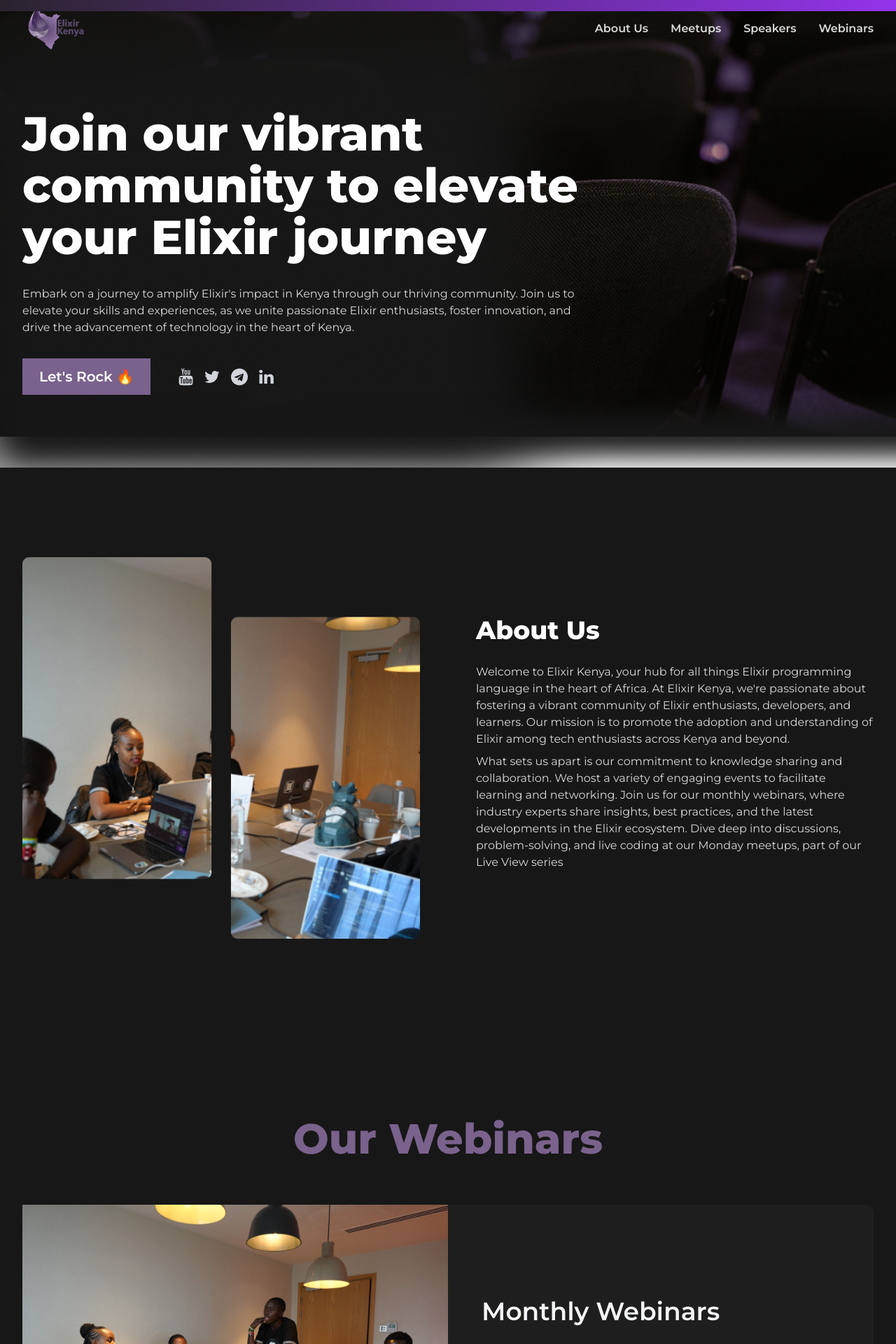
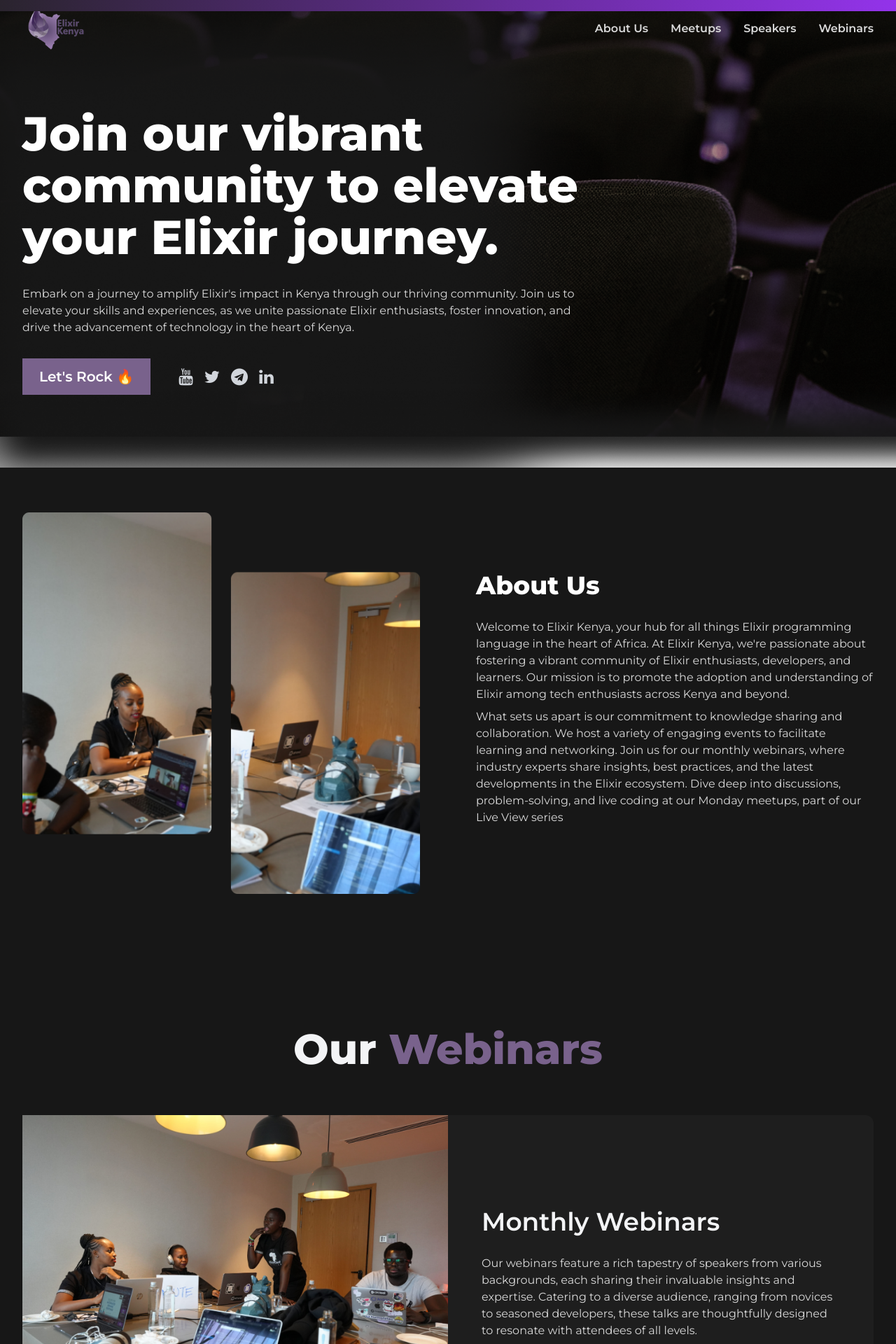
Before and after one commit to Podiihq/elixir-kenya, a React (Vite) app: page / in a window 1280 px wide. Shown: the top 1920 px of the page at 70% size. Built offline with nearby package versions, Linux system fonts and the light colour scheme.

Commit message:
upated layout

```diff
--- a/src/pages/Landing.tsx
+++ b/src/pages/Landing.tsx
@@ -69,7 +69,7 @@ function Landing() {
             Elixir KENYA COMMUNITY
           </h1> */}
           <p className="text-4xl text-white font-extrabold lg:text-[68px] lg:leading-[74px] lg:w-2/3 ">
-            Join our vibrant community to elevate your Elixir journey
+            Join our vibrant community to elevate your Elixir journey.
           </p>
           <p className="text-[#D9D9D9] lg:w-2/3 mt-8">
             Embark on a journey to amplify Elixir's impact in Kenya through our
@@ -119,8 +119,8 @@ function Landing() {
             </div>
           </div>
         </div>
-        <div className="bg-[#171717]">
-          <section className="px-4 py-8 mx-auto sm:max-w-xl md:max-w-full lg:max-w-screen-xl md:px-24 lg:px-8 lg:py-32">
+        <div className="bg-[#171717] ">
+          <section className="px-4 py-8 mx-auto sm:max-w-xl md:max-w-full lg:max-w-screen-xl md:px-24 lg:px-8 lg:pb-16 lg:pt-16">
             <div className="grid lg:grid-cols-2 gap-10 lg:gap-20 items-center">
               <div>
                 <img src={AboutImage} alt="" />
@@ -160,10 +160,10 @@ function Landing() {
 
           <section className="px-4 py-8 mx-auto sm:max-w-xl md:max-w-full lg:max-w-screen-xl md:px-24 lg:px-8 lg:py-32">
             <h1
-              className="text-5xl lg:text-6xl font-extrabold text-[#79628C] pb-8 text-center lg:mb-8"
+              className="text-5xl lg:text-6xl font-extrabold  pb-8 text-center lg:mb-8"
               id="webinars"
             >
-              Our Webinars
+              Our <span className="text-[#79628C]">Webinars</span>
             </h1>
             <Cards
               images={Hero2}
```
Also changed, not shown: src/assets/images/new/layer.png (added), src/assets/images/new/layer.png.png (added).
